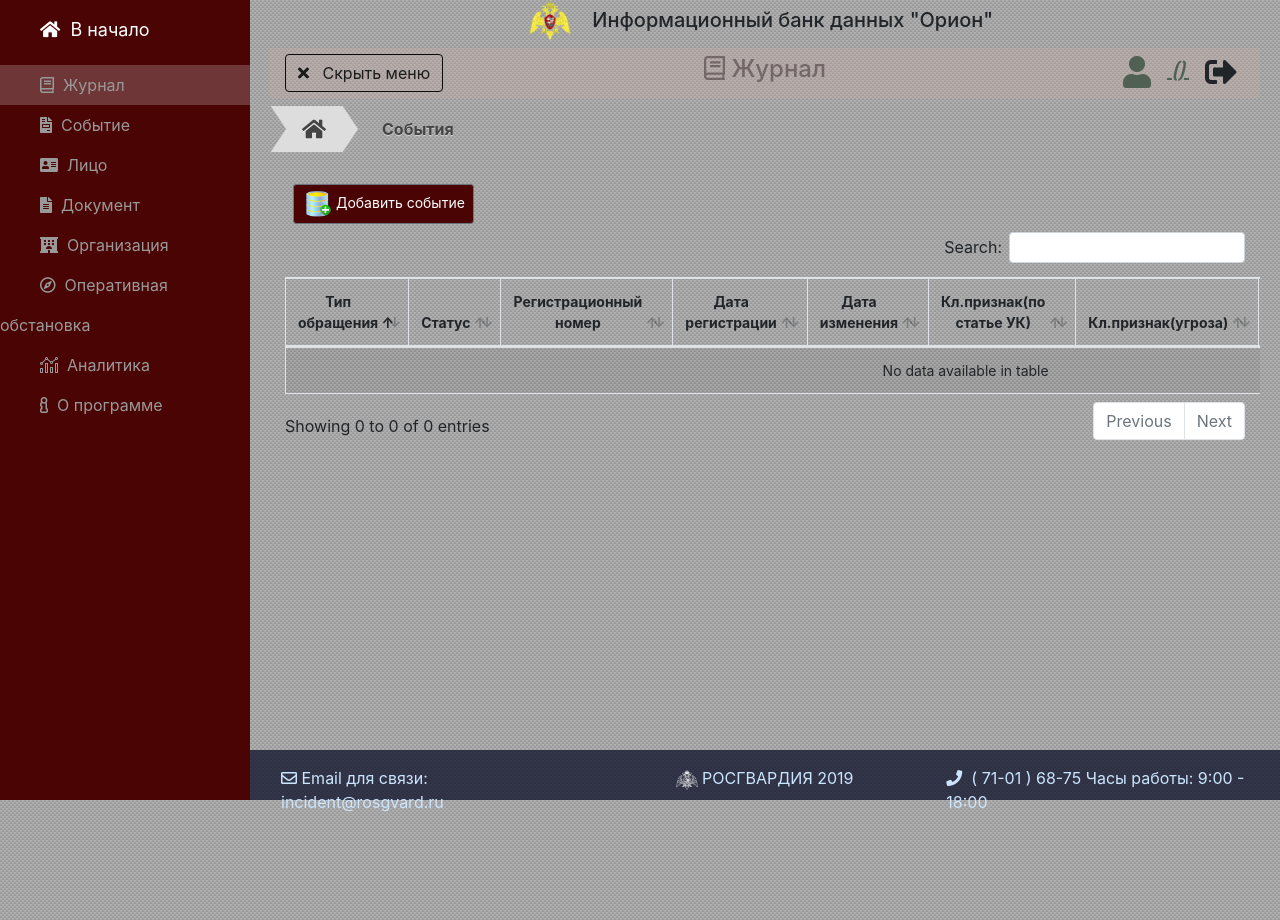
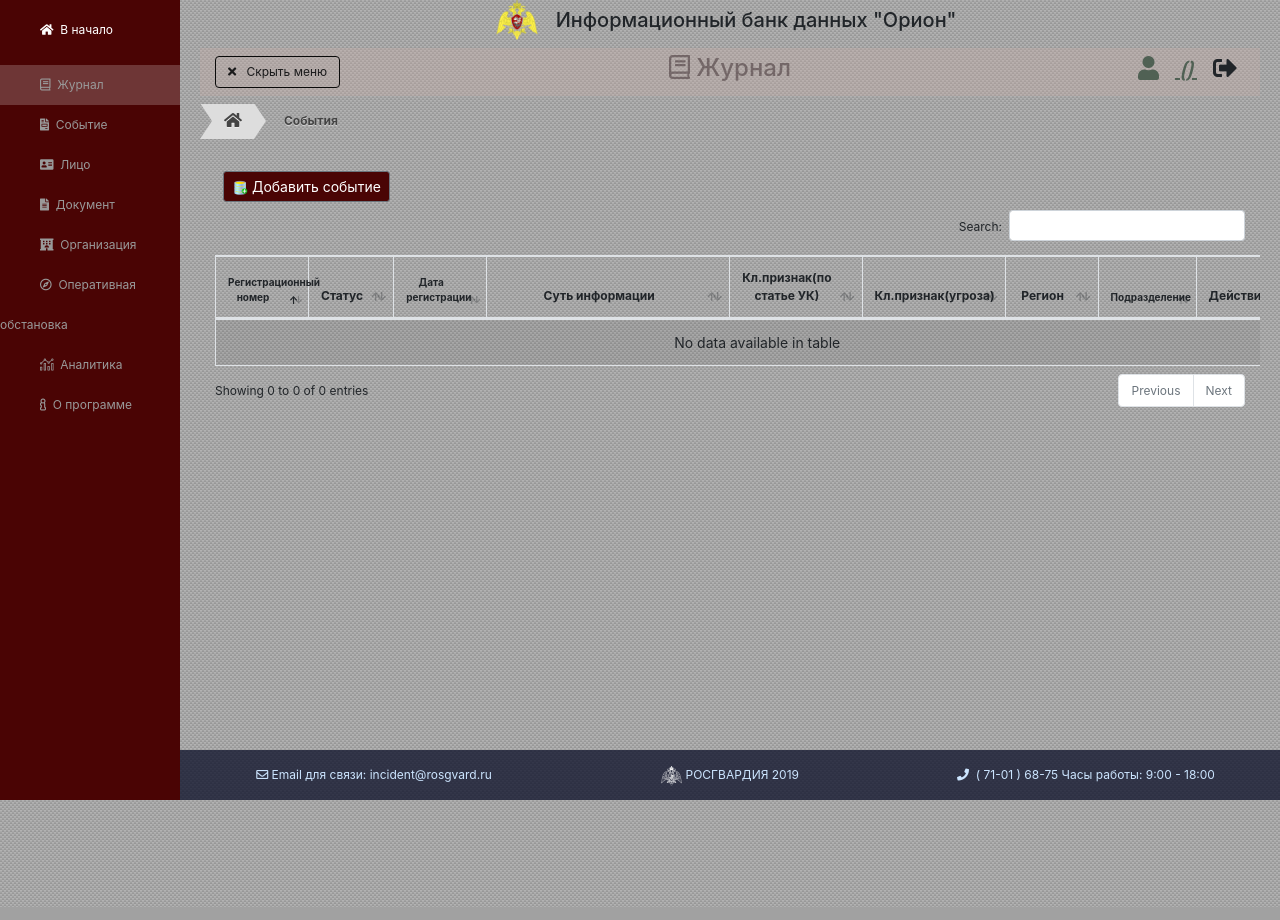
Before and after one commit to ViKolXXXX/incident, a Django app: template orion/templates/journal.html in a window 1280 px wide. Run offline with Django 3.2, Linux system fonts and the light colour scheme; the template is opened without the code that fills it, so the values that code supplies are empty; some libraries are stand-ins or nearby versions.

Commit message:
Изменена таблица в журнале

```diff
--- a/orion/templates/face.html
+++ b/orion/templates/face.html
@@ -9,7 +9,7 @@
     <div class="row d-flex justify-content-center my-4" style="height:700px;overflow-y:auto;">
         <div class="col-12">
             <button class="m-2 btn btn-sm btn-secondary" onclick="add_face()">
-                <img alt="#" height="30" src="{% static "vendor/color_icons/db_add_8760.ico" %}"/>&nbsp;Добавить лицо
+                <img alt="#" height="16" src="{% static "vendor/color_icons/db_add_8760.ico" %}"/>&nbsp;Добавить лицо
             </button>
             <table id="id_table_face" class="table table-striped table-bordered compact-table" style="width:100%">
                 <thead>
--- a/orion/templates/journal.html
+++ b/orion/templates/journal.html
@@ -9,38 +9,36 @@
     <div class="row d-flex justify-content-center my-4" style="height:700px;overflow-y:auto;">
         <div class="col-12">
             <a class="m-2 btn btn-sm btn-secondary" href={% url "event" %}>
-                <img alt="#" height="30" src="{% static "vendor/color_icons/db_add_8760.ico" %}"/>&nbsp;Добавить событие
+                <img alt="#" height="16" src="{% static "vendor/color_icons/db_add_8760.ico" %}"/>&nbsp;Добавить событие
             </a>
             <table id="id_table_event" class="table table-striped table-bordered compact-table" style="width:100%">
                 <thead>
                 <tr>
-                    <th>Тип обращения</th>
-                    <th>Статус</th>
-                    <th>Регистрационный номер</th>
-                    <th>Дата регистрации</th>
-                    <th>Дата изменения</th>
-                    <th>Кл.признак(по статье УК)</th>
-                    <th>Кл.признак(угроза)</th>
-                    <th>Дата окончания</th>
-                    <th>Подразделение</th>
-                    <th>Действие</th>
+                    <th class="size-col-th-1">Регистрационный номер</th>
+                    <th class="size-col-th-2">Статус</th>
+                    <th class="size-col-th-3">Дата регистрации</th>
+                    <th class="size-col-th-4">Суть информации</th>
+                    <th class="size-col-th-5">Кл.признак(по статье УК)</th>
+                    <th class="size-col-th-6">Кл.признак(угроза)</th>
+                    <th class="size-col-th-7">Регион</th>
+                    <th class="size-col-th-8">Подразделение</th>
+                    <th class="size-col-th-9">Действие</th>
                 </tr>
                 </thead>
                 <tbody>
                 {% for event  in events %}
                     <tr>
-                        <td onclick="show_event({{ event.id }})" style="cursor: pointer">{{ event.type_message }}</td>
-                        <td>
+                        <td class="size-col-td-1" onclick="show_event({{ event.id }})" style="cursor: pointer"><a href="#" style="color: #0b1283">{{ event.reg_number }}</a></td>
+                        <td class="size-col-td-2">
                             <div class="status_{{ event.status.id }}">{{ event.status }}</div>
                         </td>
-                        <td>{{ event.reg_number }}</td>
-                        <td>{{ event.date_registratsii|date:"d.m.Y" }}</td>
-                        <td>{{ event.date_change|date:"d.m.Y" }}</td>
-                        <td>{{ event.klassif_priznak_UK.name }}</td>
-                        <td>{{ event.klassif_priznak_ugroza.name }}</td>
-                        <td>{{ event.date_finish|date:"d.m.Y" }}</td>
-                        <td>{{ event.subdivision.name }}</td>
-                        <td>
+                        <td class="size-col-td-3">{{ event.date_registratsii|date:"d.m.Y" }}</td>
+                        <td class="size-col-td-4" >{{ event.sut_info }}</td>
+                        <td class="size-col-td-5">{{ event.klassif_priznak_UK.name }}</td>
+                        <td class="size-col-td-6">{{ event.klassif_priznak_ugroza.name }}</td>
+                        <td class="size-col-td-7">{{ event.region }}</td>
+                        <td class="size-col-td-8">{{ event.subdivision.name }}</td>
+                        <td class="size-col-td-9">
                             <div class="btn-group" role="group" aria-label="Basic example">
                                 <a type="button" class="btn btn-secondary" title="Редактировать" href="{% url "change_event" %}?event_id={{ event.id }}"> <i class="far fa-edit"></i></a>
                                 {% if request.user|has_group:"Админ" %}
--- a/orion/templates/operationalenv.html
+++ b/orion/templates/operationalenv.html
@@ -9,7 +9,7 @@
     <div class="row d-flex justify-content-center my-4" style="height:700px;overflow-y:auto;">
         <div class="col-12">
             <button class="m-2 btn btn-sm btn-secondary" onclick="add_operationalenv()">
-                <img alt="#" height="30" src="{% static "vendor/color_icons/db_add_8760.ico" %}"/>&nbsp;Добавить оперативную обстановку
+                <img alt="#" height="16" src="{% static "vendor/color_icons/db_add_8760.ico" %}"/>&nbsp;Добавить оперативную обстановку
             </button>
             <table id="id_table_operationalenv" class="table table-striped table-bordered compact-table" style="width:100%">
                 <thead>
--- a/orion/templates/org.html
+++ b/orion/templates/org.html
@@ -9,7 +9,7 @@
     <div class="row d-flex justify-content-center my-4" style="height:700px;overflow-y:auto;">
         <div class="col-12">
             <button class="m-2 btn btn-sm btn-secondary" onclick="add_org()">
-                <img alt="#" height="30" src="{% static "vendor/color_icons/db_add_8760.ico" %}"/>&nbsp;Добавить организацию
+                <img alt="#" height="15" src="{% static "vendor/color_icons/db_add_8760.ico" %}"/>&nbsp;Добавить организацию
             </button>
             <table id="id_table_org" class="table table-striped table-bordered compact-table" style="width:100%">
                 <thead>
--- a/orion/templates/titul.html
+++ b/orion/templates/titul.html
@@ -9,7 +9,7 @@
     <div class="row d-flex justify-content-center my-4" style="height:700px;overflow-y:auto;">
         <div class="col-12">
             <button class="m-2 btn btn-sm btn-secondary" onclick="add_titul()">
-                <img alt="#" height="30" src="{% static "vendor/color_icons/db_add_8760.ico" %}"/>&nbsp;Добавить титул документа
+                <img alt="#" height="15" src="{% static "vendor/color_icons/db_add_8760.ico" %}"/>&nbsp;Добавить титул документа
             </button>
             <table id="id_table_titul" class="table table-striped table-bordered compact-table" style="width:100%">
                 <thead>
--- a/static/css/my.css
+++ b/static/css/my.css
@@ -6,6 +6,7 @@
 
 body {
     background: url("../vendor/bgrounds/light-gray-micro-carbon.png");
+    font-size: 12px;
     /*font-family: Oswald, sans-serif;*/
     /*font-weight: 100;*/
 }
@@ -82,12 +83,15 @@
     padding-top: 10px;
     padding-bottom: 15px;
 }
-
+#sidebar-wrapper ul li {
+    font-size: 12px;
+}
 #menu-toggle {
     color: #1a1a1b;
     background-color: transparent;
     background-image: none;
     border-color: #0a0a0a;
+    font-size: 12px;
 }
 
 #menu-toggle:hover {
@@ -113,7 +117,7 @@
     -o-transition: all 0.5s ease;
     transition: all 0.5s ease;
     position: fixed;
-    left: 250px;
+    left: 180px;
 }
 
 #name-is {
@@ -121,74 +125,88 @@
 }
 
 /*row table size*/
-.size-col-1 {
+.size-col-th-1 {
+    max-width: 50px;
+    min-width: 30px;
+    font-size: 10px;
+}
+.size-col-th-2 {
+    max-width: 50px;
+    min-width: 30px;
+    font-size: 12px;
+}
+.size-col-th-3 {
+    max-width: 50px;
+    min-width: 30px;
+    font-size: 10px;
+}
+.size-col-th-4 {
+    max-width: 500px;
+    min-width: 200px;
+    font-size: 12px;
+}
+.size-col-th-5 {
     max-width: 100px;
-    min-width: 100px;
+    min-width: 50px;
+    font-size: 12px;
+}
+.size-col-th-6 {
+    max-width: 100px;
+    min-width: 50px;
+    font-size: 12px;
+}
+.size-col-th-7 {
+    max-width: 70px;
+    min-width: 50px;
+    font-size: 12px;
+}
+.size-col-th-8 {
+    max-width: 55px;
+    min-width: 25px;
+    font-size: 10px;
+}
+.size-col-th-9 {
+    max-width: 100px;
+    min-width: 50px;
+    font-size: 12px;
 }
 
-.size-col-2 {
-    max-width: 100px;
-    min-width: 100px;
+
+
+.size-col-td-1 {
+
+    font-size: 12px;
 }
 
-.size-col-3 {
-    max-width: 550px;
-    min-width: 550px;
+.size-col-td-2 {
+    font-size: 10px;
 }
 
-.size-col-4 {
-    max-width: 100px;
-    min-width: 100px;
+.size-col-td-3 {
+font-size: 10px;
 }
 
-.size-col-5 {
-    max-width: 200px;
-    min-width: 200px;
+.size-col-td-4 {
+   font-size: 10px;
 }
 
-.size-col-6 {
-    max-width: 200px;
-    min-width: 200px;
+.size-col-td-5 {
+   font-size: 10px;
 }
 
-.size-col-7 {
-    max-width: 150px;
-    min-width: 150px;
+.size-col-td-6 {
+    font-size: 10px;
 }
 
-.size-col-8 {
-    max-width: 100px;
-    min-width: 100px;
+.size-col-td-7 {
+    font-size: 12px;
 }
 
-.size-col-9 {
-    max-width: 150px;
-    min-width: 150px;
+.size-col-td-8 {
+   font-size: 14px;
 }
+.size-col-td-9 {
 
-.size-col-10 {
-    max-width: 150px;
-    min-width: 150px;
-}
-
-.size-col-11 {
-    max-width: 150px;
-    min-width: 150px;
-}
-
-.size-col-12 {
-    max-width: 150px;
-    min-width: 150px;
-}
-
-.size-col-13 {
-    max-width: 150px;
-    min-width: 150px;
-}
-
-.size-col-14 {
-    max-width: 150px;
-    min-width: 150px;
 }
 
 #catalog_table thead th {
--- a/static/css/simple-sidebar.css
+++ b/static/css/simple-sidebar.css
@@ -17,16 +17,16 @@
 }
 
 #wrapper.toggled {
-  padding-left: 250px;
+  padding-left: 180px;
 }
 
 #sidebar-wrapper {
   z-index: 1000;
   position: fixed;
-  left: 250px;
+  left: 180px;
   width: 0;
   height: 100%;
-  margin-left: -250px;
+  margin-left: -180px;
   overflow-y: auto;
   background: #000;
   -webkit-transition: all 0.5s ease;
@@ -36,7 +36,7 @@
 }
 
 #wrapper.toggled #sidebar-wrapper {
-  width: 250px;
+  width: 180px;
 }
 
 #page-content-wrapper {
@@ -47,7 +47,8 @@
 
 #wrapper.toggled #page-content-wrapper {
   position: absolute;
-  margin-right: -250px;
+  margin-right: -180px;
+
 }
 
 
@@ -56,7 +57,7 @@
 .sidebar-nav {
   position: absolute;
   top: 0;
-  width: 250px;
+  width: 180px;
   margin: 0;
   padding: 0;
   list-style: none;
@@ -103,13 +104,13 @@
     padding-left: 0;
   }
   #wrapper.toggled {
-    padding-left: 250px;
+    padding-left: 180px;
   }
   #sidebar-wrapper {
     width: 10px;
   }
   #wrapper.toggled #sidebar-wrapper {
-    width: 250px;
+    width: 180px;
   }
   #page-content-wrapper {
     padding: 20px;
```
